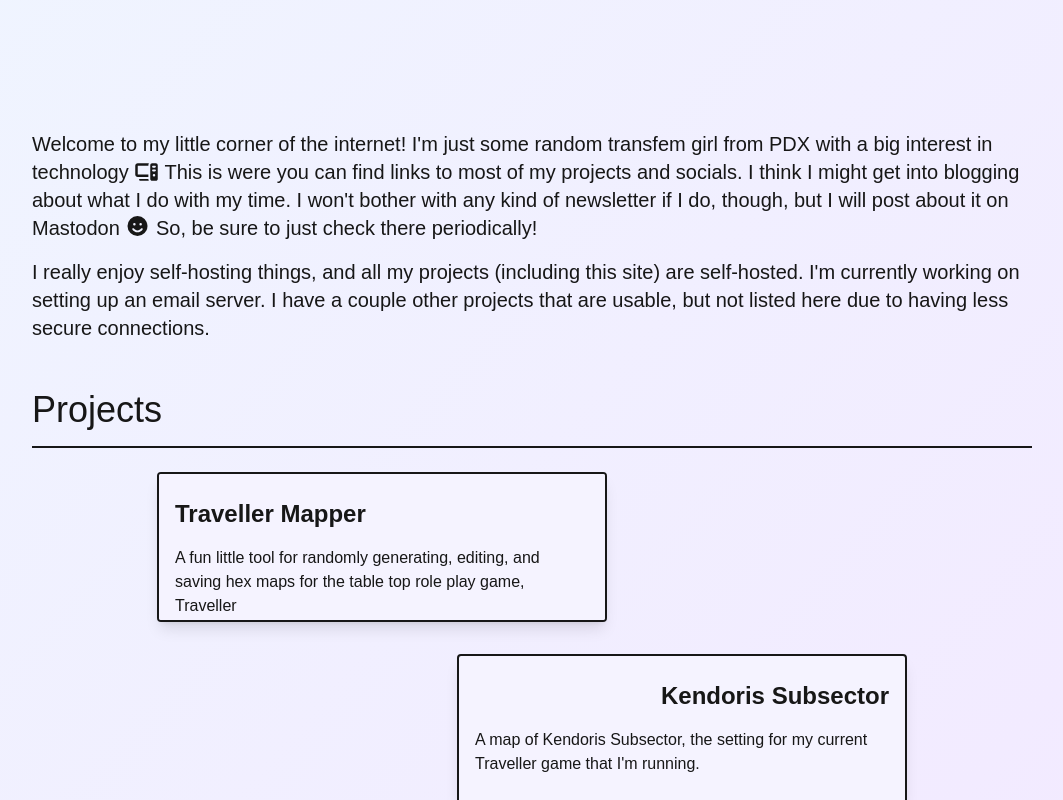
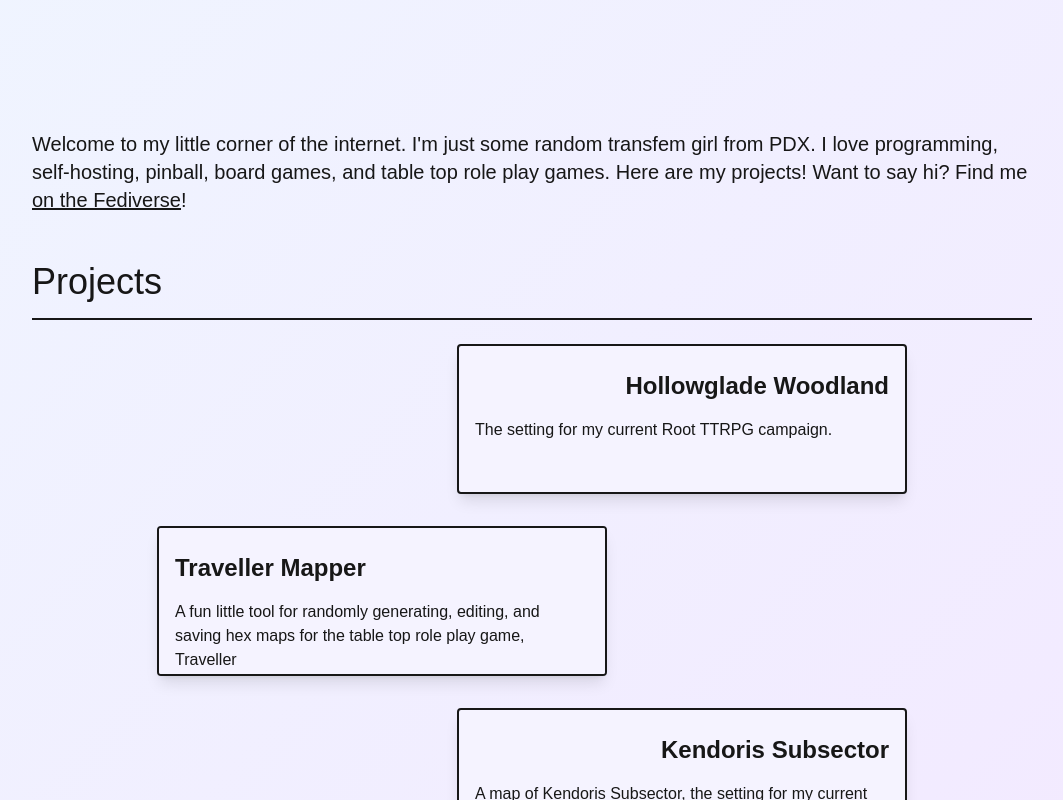
Before and after one commit to ellebell43/my-website, a Next.js app: page / in a window 1280 px wide. Shown: the part 240-1040 px from the top of the page, without its empty margins (108-1171 px from the left). Built offline with nearby package versions, Linux system fonts and the light colour scheme; a web font is replaced by a local one.

Commit message:
main page update - updated bio blurb - added a project card for hollowglade - updated fediverse link - removed blurb under the project cards

```diff
--- a/app/page.tsx
+++ b/app/page.tsx
@@ -2,7 +2,7 @@ import Link from "next/link"
 import ProjectCard from "../lib/components/project-card"
 import { FontAwesomeIcon } from "@fortawesome/react-fontawesome"
 import { faDiscord, faGithub, faMastodon } from "@fortawesome/free-brands-svg-icons"
-import { faComputer, faKiwiBird, faSmile } from "@fortawesome/free-solid-svg-icons"
+import { faComputer, faKiwiBird, faSmile, faHandLizard } from "@fortawesome/free-solid-svg-icons"
 import { Metadata } from "next"
 import PrimaryPageWrapper from "@/lib/components/primary-page-wrapper"
 
@@ -14,24 +14,22 @@ export const metadata: Metadata = {
 export default function Page() {
   return (
     <PrimaryPageWrapper>
-      <div className="my-[120px] relative flex md:flex-row flex-col justify-end items-end gap-6">
+      <div className="my-30 relative flex md:flex-row flex-col justify-end items-end gap-6">
 
         <h1 className="md:text-7xl text-6xl text-right flex flex-col md:flex-row gap-2 border-0"><span><FontAwesomeIcon width={84} className="self-end inline relative bottom-4 -rotate-60" icon={faKiwiBird} /> Hi,</span><span> I'm Elle!</span></h1>
       </div>
-      <p className="text-xl my-3">Welcome to my little corner of the internet! I'm just some random transfem girl from PDX with a big interest in technology <FontAwesomeIcon className="inline" width={20} icon={faComputer} /> This is were you can find links to most of my projects and socials. I think I might get into blogging about what I do with my time. I won't bother with any kind of newsletter if I do, though, but I will post about it on Mastodon <FontAwesomeIcon width={18} className="inline relative bottom-0.5" icon={faSmile} /> So, be sure to just check there periodically!</p>
-
-      <p className="text-xl my-4">I really enjoy self-hosting things, and all my projects (including this site) are self-hosted. I'm currently working on setting up an email server. I have a couple other projects that are usable, but not listed here due to having less secure connections.</p>
+      <p className="text-xl my-3">Welcome to my little corner of the internet. I'm just some random transfem girl from PDX. I love programming, self-hosting, pinball, board games, and table top role play games. Here are my projects! Want to say hi? Find me <Link href="https://social.ellebell.dev/@ellebell43">on the Fediverse</Link>!</p>
 
       <h2 className="border-b-2 mt-12 mb-6 text-4xl pb-4">Projects</h2>
-      <div className="flex flex-col gap-8 max-w-[750px] mx-auto">
+      <div className="flex flex-col gap-8 max-w-187.5 mx-auto">
+        <ProjectCard href="/root/hollowglade" title="Hollowglade Woodland" description="The setting for my current Root TTRPG campaign." right={true} />
         <ProjectCard href="/mapper" title="Traveller Mapper" description="A fun little tool for randomly generating, editing, and saving hex maps for the table top role play game, Traveller" />
         <ProjectCard href="/kendoris" title="Kendoris Subsector" description="A map of Kendoris Subsector, the setting for my current Traveller game that I'm running." right={true} />
         <ProjectCard href="https://recipes.ellebell.dev/g/the-council/" title="Mealie" description="My self hosted recipe manager. Got some recipes for me to add? DM me!" />
-        <p className="text-xl">I'm also running servers locally for Jellyfin (streaming my movies), Joplin (notes and to-dos), reverse proxy, and dynamic DNS!</p>
       </div>
 
       <div className="flex justify-center gap-6 mt-12 text-5xl">
-        <Link rel="me" href="https://cathode.church/@ellebell43"><FontAwesomeIcon className="w-12 transition-all hover:opacity-80" icon={faMastodon} /></Link>
+        <Link rel="me" href="https://social.ellebell.dev/@ellebell43"><FontAwesomeIcon className="w-12 transition-all hover:opacity-80" icon={faMastodon} /></Link>
         <Link href="https://github.com/ellebell43/my-website"><FontAwesomeIcon className="w-12 transition-all hover:opacity-80" icon={faGithub} /></Link>
         <Link href="https://discord.com/users/ellebell43"><FontAwesomeIcon className="w-12 transition-all hover:opacity-80" icon={faDiscord} /></Link>
       </div>
```
